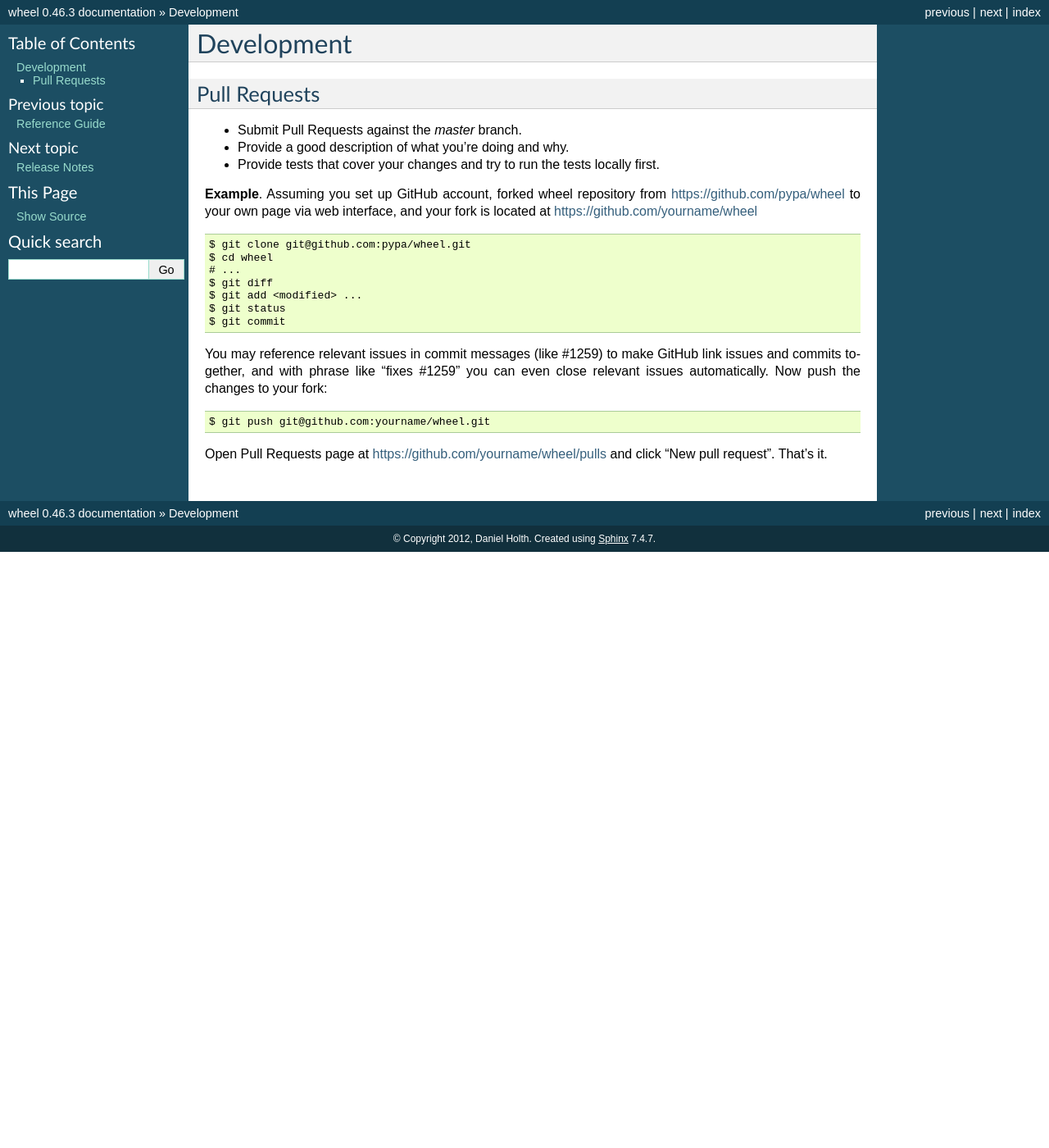
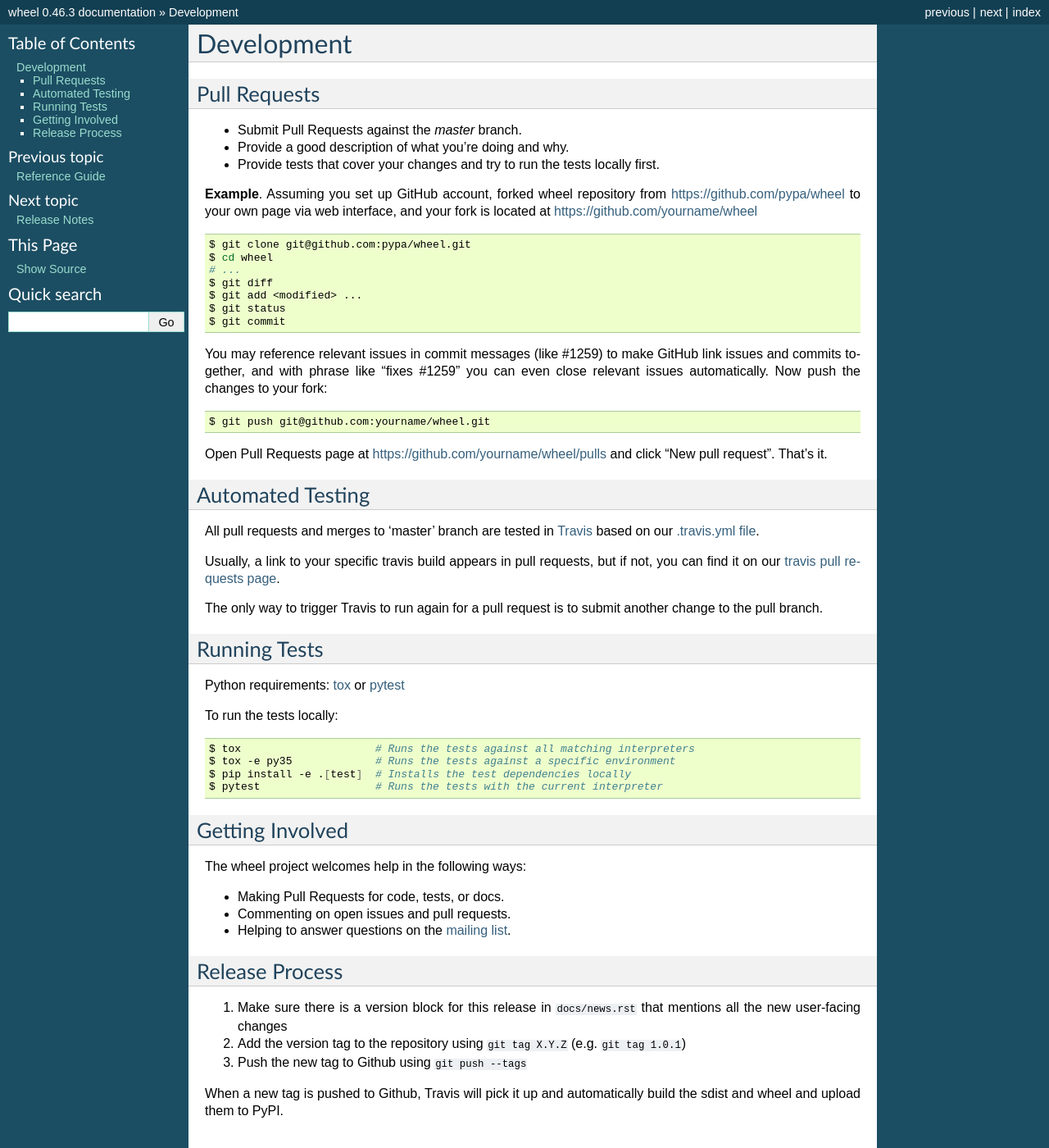
Before and after one commit to pypa/wheel, a Sphinx documentation site: the page built from docs/development.rst, in a window 1280 px wide and 1400 px high. Shown: the whole window at 82% size. Built offline with Sphinx 7.4.7, drawn with Linux system fonts in a browser that asks for light colours; pages that are not in the unit, such as notebooks, are missing from menus.

Commit message:
Finished the "development" section of the new docs

```diff
--- a/docs/conf.py
+++ b/docs/conf.py
@@ -82,6 +82,7 @@ exclude_patterns = ['_build']
 
 # The name of the Pygments (syntax highlighting) style to use.
 pygments_style = 'sphinx'
+highlight_language = 'bash'
 
 # A list of ignored prefixes for module index sorting.
 #modindex_common_prefix = []
--- a/docs/development.rst
+++ b/docs/development.rst
@@ -31,3 +31,57 @@ push the changes to your fork::
 
 Open Pull Requests page at https://github.com/yourname/wheel/pulls and
 click "New pull request". That's it.
+
+Automated Testing
+-----------------
+
+All pull requests and merges to 'master' branch are tested in Travis_ based on
+our `.travis.yml file`_.
+
+Usually, a link to your specific travis build appears in pull requests, but if
+not, you can find it on our `travis pull requests page`_.
+
+The only way to trigger Travis to run again for a pull request is to submit
+another change to the pull branch.
+
+.. _Travis: https://travis-ci.org/
+.. _.travis.yml file: https://github.com/pypa/wheel/blob/master/.travis.yml
+.. _travis pull requests page: https://travis-ci.org/pypa/wheel/pull_requests
+
+Running Tests
+-------------
+
+Python requirements: tox_ or pytest_
+
+To run the tests locally::
+
+  $ tox                     # Runs the tests against all matching interpreters
+  $ tox -e py35             # Runs the tests against a specific environment
+  $ pip install -e .[test]  # Installs the test dependencies locally
+  $ pytest                  # Runs the tests with the current interpreter
+
+.. _tox: https://pypi.org/project/tox/
+.. _pytest: https://pypi.org/project/pytest/
+
+Getting Involved
+----------------
+
+The wheel project welcomes help in the following ways:
+
+- Making Pull Requests for code, tests, or docs.
+- Commenting on open issues and pull requests.
+- Helping to answer questions on the `mailing list`_.
+
+.. _`mailing list`: https://mail.python.org/mailman/listinfo/distutils-sig
+
+Release Process
+---------------
+
+#. Make sure there is a version block for this release in ``docs/news.rst``
+   that mentions all the new user-facing changes
+#. Add the version tag to the repository using ``git tag X.Y.Z``
+   (e.g. ``git tag 1.0.1``)
+#. Push the new tag to Github using ``git push --tags``
+
+When a new tag is pushed to Github, Travis will pick it up and automatically
+build the sdist and wheel and upload them to PyPI.
```
